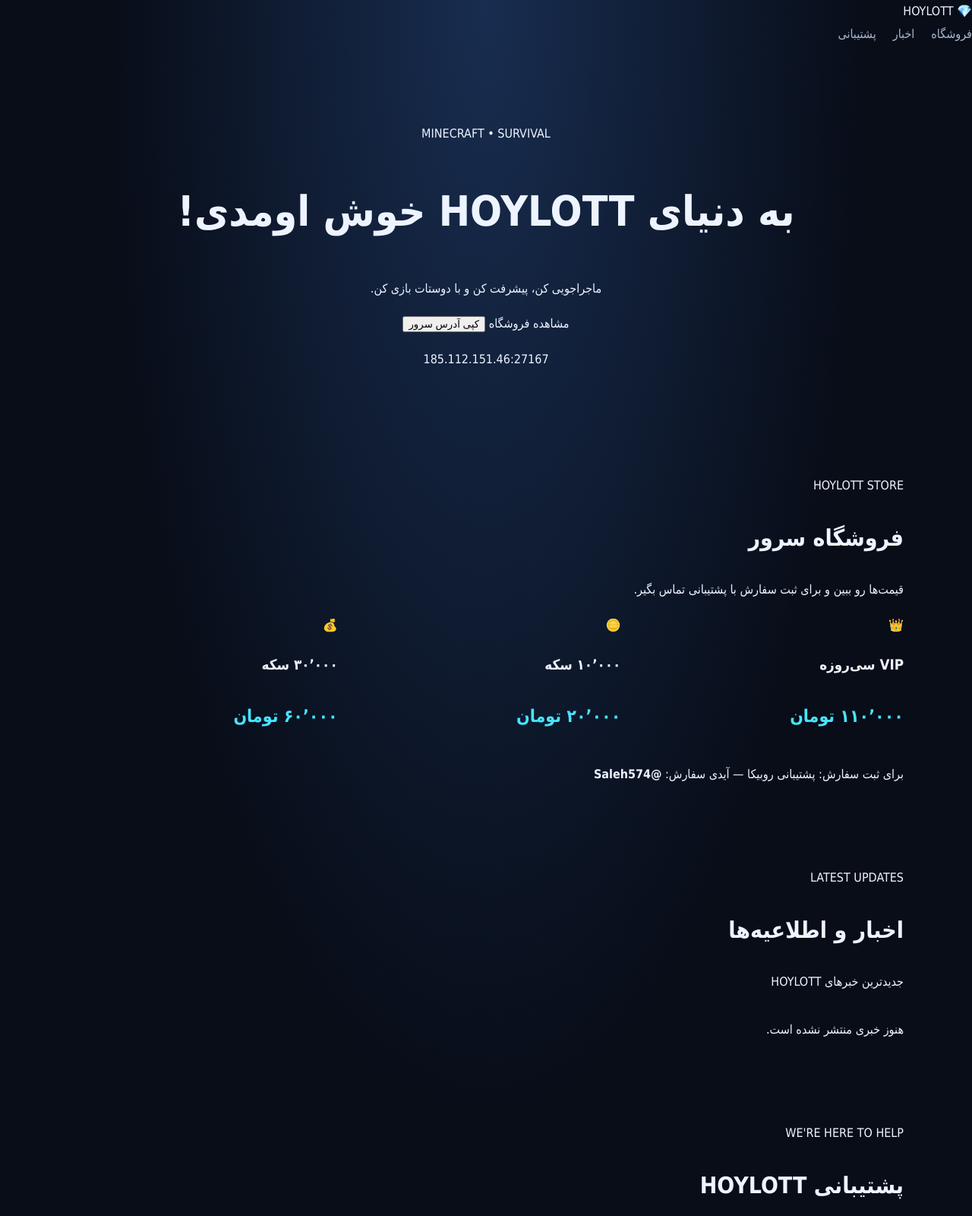
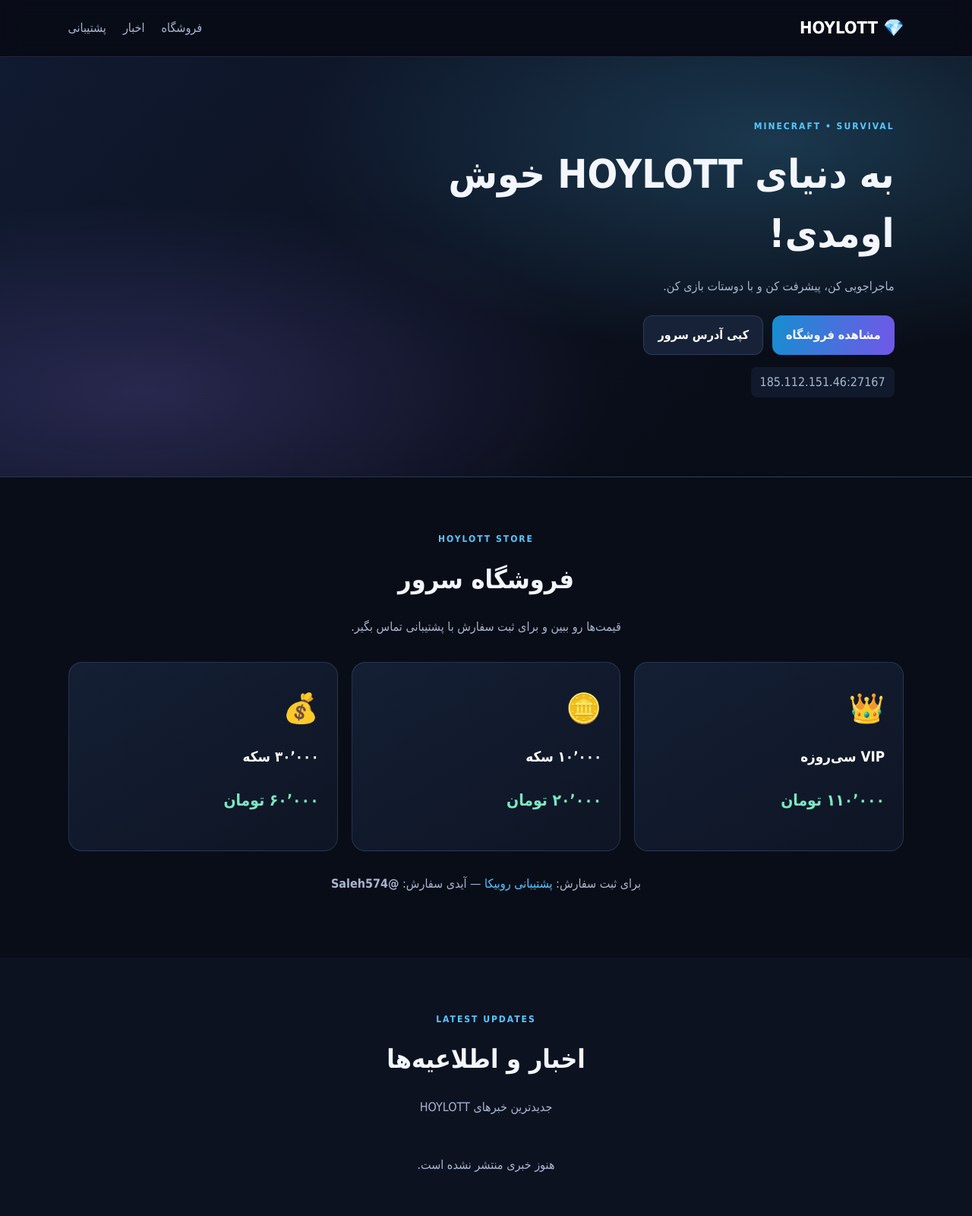
Before and after one commit to salehamini214/hoylootmc, a plain HTML site: page index.html in a window 1280 px wide. Shown: the top 1600 px of the page at 76% size. Drawn offline with nearby package versions, Linux system fonts and the light colour scheme; a script that the page names is missing.

Commit message:
Update style.css

```diff
--- a/style.css
+++ b/style.css
@@ -1,179 +1,99 @@
 
-* {
-  box-sizing: border-box;
+:root {
+  color-scheme: dark;
+  --bg: #090d18;
+  --panel: #111a2b;
+  --text: #f3f6ff;
+  --muted: #aab6ce;
+  --blue: #55c8ff;
+  --purple: #9d7bff;
+  --border: rgba(160, 190, 255, .16);
 }
-
-html {
-  scroll-behavior: smooth;
-}
-
+* { box-sizing: border-box; }
+html { scroll-behavior: smooth; }
 body {
   margin: 0;
+  background: var(--bg);
+  color: var(--text);
   font-family: Tahoma, Arial, sans-serif;
-  background:
-    radial-gradient(ellipse at top, #182d50, transparent 55%),
-    #080d18;
-  color: #edf4ff;
   line-height: 1.9;
 }
-
-a {
-  color: inherit;
-  text-decoration: none;
+a { color: var(--blue); text-decoration: none; }
+a:hover { color: white; }
+.topbar {
+  display: flex; align-items: center; justify-content: space-between;
+  gap: 20px; padding: 16px 7%;
+  background: rgba(9,13,24,.92); border-bottom: 1px solid var(--border);
+  position: sticky; top: 0; z-index: 10; backdrop-filter: blur(14px);
 }
-
-.navbar {
-  display: flex;
-  justify-content: space-between;
-  align-items: center;
-  gap: 20px;
-  padding: 20px 7%;
-  border-bottom: 1px solid #273653;
-  flex-wrap: wrap;
+.brand { color: white; font-size: 22px; font-weight: 900; }
+nav { display: flex; gap: 22px; flex-wrap: wrap; }
+nav a { color: var(--muted); }
+.hero {
+  min-height: 470px; display: flex; align-items: center; padding: 75px 8%;
+  background:
+    radial-gradient(ellipse at 80% 20%, rgba(85,200,255,.22), transparent 45%),
+    radial-gradient(ellipse at 15% 80%, rgba(157,123,255,.19), transparent 40%),
+    linear-gradient(135deg, #101a30, #090d18 75%);
+  border-bottom: 1px solid var(--border);
 }
-
-.logo {
-  color: #47e4ff;
-  font-size: 25px;
-  font-weight: 900;
+.hero-content { max-width: 760px; }
+.eyebrow { color: var(--blue); font-size: 12px; font-weight: bold; letter-spacing: 2px; }
+h1 { font-size: clamp(30px, 5vw, 52px); line-height: 1.5; margin: 10px 0; }
+h2 { font-size: clamp(25px, 4vw, 34px); margin: 6px 0; }
+p { color: var(--muted); }
+.hero-actions, .support-actions { display: flex; flex-wrap: wrap; gap: 12px; margin-top: 22px; }
+.btn {
+  display: inline-flex; align-items: center; justify-content: center;
+  border: 1px solid var(--border); border-radius: 12px;
+  padding: 10px 18px; cursor: pointer; font: inherit; font-weight: bold;
+  transition: transform .2s, filter .2s;
 }
-
-.logo span {
-  color: white;
+.btn:hover { transform: translateY(-2px); filter: brightness(1.12); }
+.primary { background: linear-gradient(100deg, #168ed0, #7257e8); color: white; border: 0; }
+.secondary { background: #172238; color: white; }
+.server-address { direction: ltr; display: inline-block; background: #101a2c; padding: 5px 12px; border-radius: 8px; }
+.section { padding: 65px 7%; }
+.section-heading { text-align: center; margin-bottom: 30px; }
+.cards {
+  display: grid; grid-template-columns: repeat(auto-fit, minmax(220px, 1fr));
+  gap: 18px; max-width: 1100px; margin: auto;
 }
-
-nav {
-  display: flex;
-  gap: 22px;
-  flex-wrap: wrap;
+.item-card, .news-card {
+  background: linear-gradient(150deg, #141f34, #0e1524);
+  border: 1px solid var(--border); border-radius: 18px;
+  padding: 24px; transition: transform .2s, border-color .2s;
 }
-
-nav a,
-.muted {
-  color: #a8b6d2;
+.item-card:hover, .news-card:hover { transform: translateY(-4px); border-color: var(--blue); }
+.item-icon { font-size: 38px; }
+.item-card h3, .news-card h3 { color: white; margin: 10px 0; }
+.price { color: #7ce7c2; font-size: 21px; font-weight: bold; }
+.shop-note { text-align: center; margin-top: 28px; }
+.news-section { background: #0c1220; }
+.news-card img { width: 100%; max-height: 220px; object-fit: cover; border-radius: 10px; }
+.news-date { font-size: 12px; }
+.empty-state { text-align: center; grid-column: 1 / -1; }
+.support-panel {
+  max-width: 1100px; margin: auto; padding: 30px;
+  border-radius: 20px; border: 1px solid var(--border);
+  background: radial-gradient(ellipse at 100% 0, rgba(85,200,255,.13), transparent 50%), var(--panel);
+  display: flex; align-items: center; justify-content: space-between; gap: 24px; flex-wrap: wrap;
 }
-
-nav a:hover {
-  color: #47e4ff;
+footer { text-align: center; border-top: 1px solid var(--border); padding: 18px; }
+.muted { font-size: 13px; }
+.admin-wrap { max-width: 900px; margin: 35px auto; padding: 20px; }
+.admin-panel { background: var(--panel); padding: 24px; border: 1px solid var(--border); border-radius: 16px; margin: 18px 0; }
+input, textarea, select {
+  width: 100%; padding: 12px; margin: 7px 0 14px; border-radius: 9px;
+  border: 1px solid var(--border); background: #0a1020; color: white; font: inherit;
 }
-
-.hero {
-  text-align: center;
-  padding: 100px 20px 75px;
+label { display: block; color: var(--muted); }
+button { font: inherit; }
+.admin-status { min-height: 28px; }
+.admin-news-row { border-top: 1px solid var(--border); padding: 14px 0; }
+@media (max-width: 600px) {
+  .topbar { align-items: flex-start; flex-direction: column; }
+  nav { gap: 13px; }
+  .hero { padding: 50px 6%; }
+  .section { padding: 45px 5%; }
 }
-
-.hero h1 {
-  font-size: clamp(30px, 5vw, 55px);
-  line-height: 1.5;
-}
-
-.hero h1 span,
-.price {
-  color: #47e4ff;
-}
-
-.hero > p:not(.tag) {
-  color: #a8b6d2;
-}
-
-.tag {
-  color: #9b7bff;
-  font-weight: bold;
-}
-
-.button {
-  display: inline-block;
-  padding: 10px 20px;
-  margin-top: 10px;
-  border-radius: 12px;
-  background: linear-gradient(110deg, #47e4ff, #9b7bff);
-  color: #07101c;
-  font-weight: bold;
-  transition: transform .2s, box-shadow .2s;
-}
-
-.button:hover {
-  transform: translateY(-3px);
-  box-shadow: 0 8px 30px #47e4ff33;
-}
-
-.section {
-  width: min(1100px, 90%);
-  margin: auto;
-  padding: 45px 0;
-  scroll-margin-top: 20px;
-}
-
-.section h2 {
-  font-size: 30px;
-}
-
-.cards {
-  display: grid;
-  grid-template-columns: repeat(3, minmax(0, 1fr));
-  gap: 18px;
-}
-
-.card {
-  padding: 24px;
-  border: 1px solid #293b5b;
-  border-radius: 20px;
-  background: linear-gradient(145deg, #152440, #0d1526);
-  box-shadow: 0 15px 35px #0002;
-}
-
-.card h3 {
-  margin-top: 0;
-}
-
-.card p {
-  color: #a8b6d2;
-}
-
-.product {
-  display: flex;
-  flex-direction: column;
-  align-items: flex-start;
-}
-
-.emoji {
-  font-size: 38px;
-}
-
-.price {
-  font-size: 23px;
-  font-weight: 900;
-  margin-top: auto;
-  padding-top: 10px;
-}
-
-.notice {
-  margin-top: 24px;
-  padding: 16px;
-  background: #10213a;
-  border: 1px solid #293b5b;
-  border-radius: 14px;
-  color: #c3d3ed;
-}
-
-footer {
-  text-align: center;
-  padding: 30px 15px;
-  margin-top: 30px;
-  border-top: 1px solid #273653;
-  color: #a8b6d2;
-}
-
-@media (max-width: 750px) {
-  .cards {
-    grid-template-columns: 1fr;
-  }
-
-  .hero {
-    padding-top: 60px;
-  }
-
-  .navbar {
-    padding: 18px 5%;
-  }
-}
```
